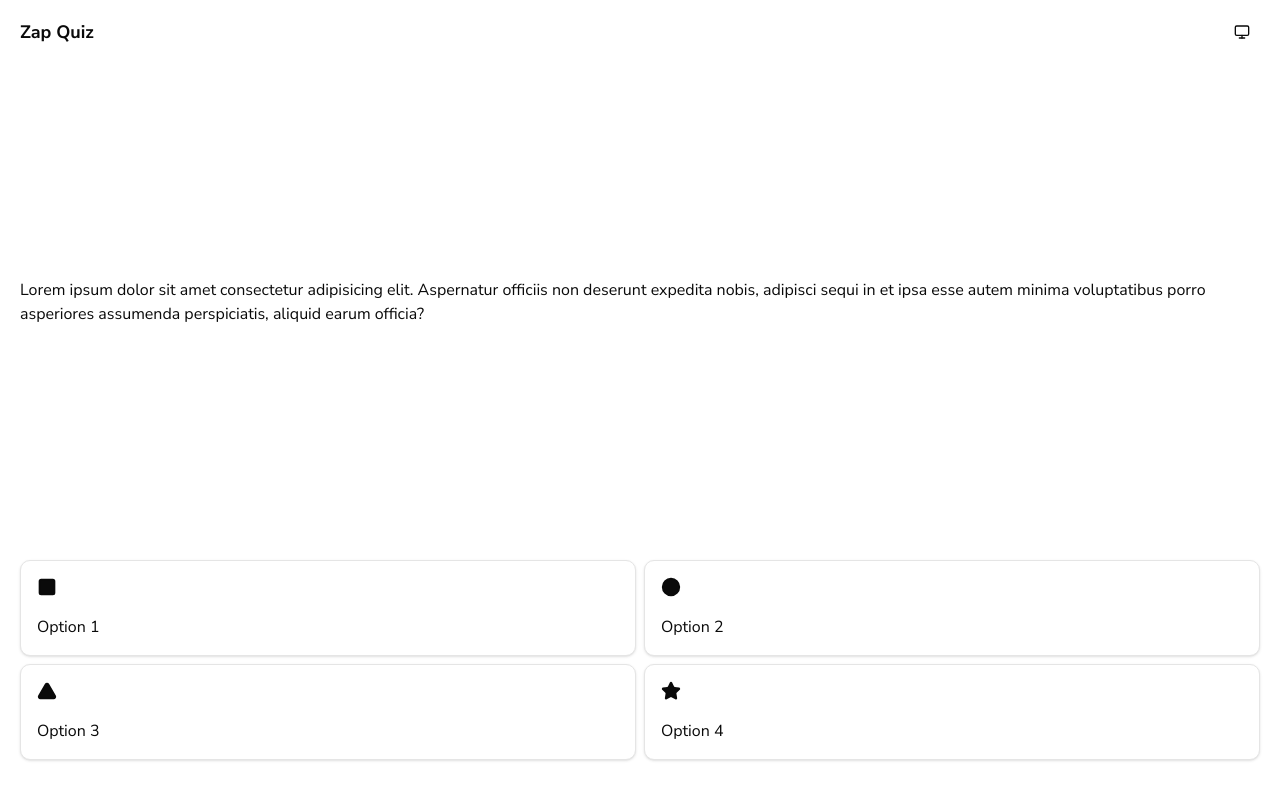
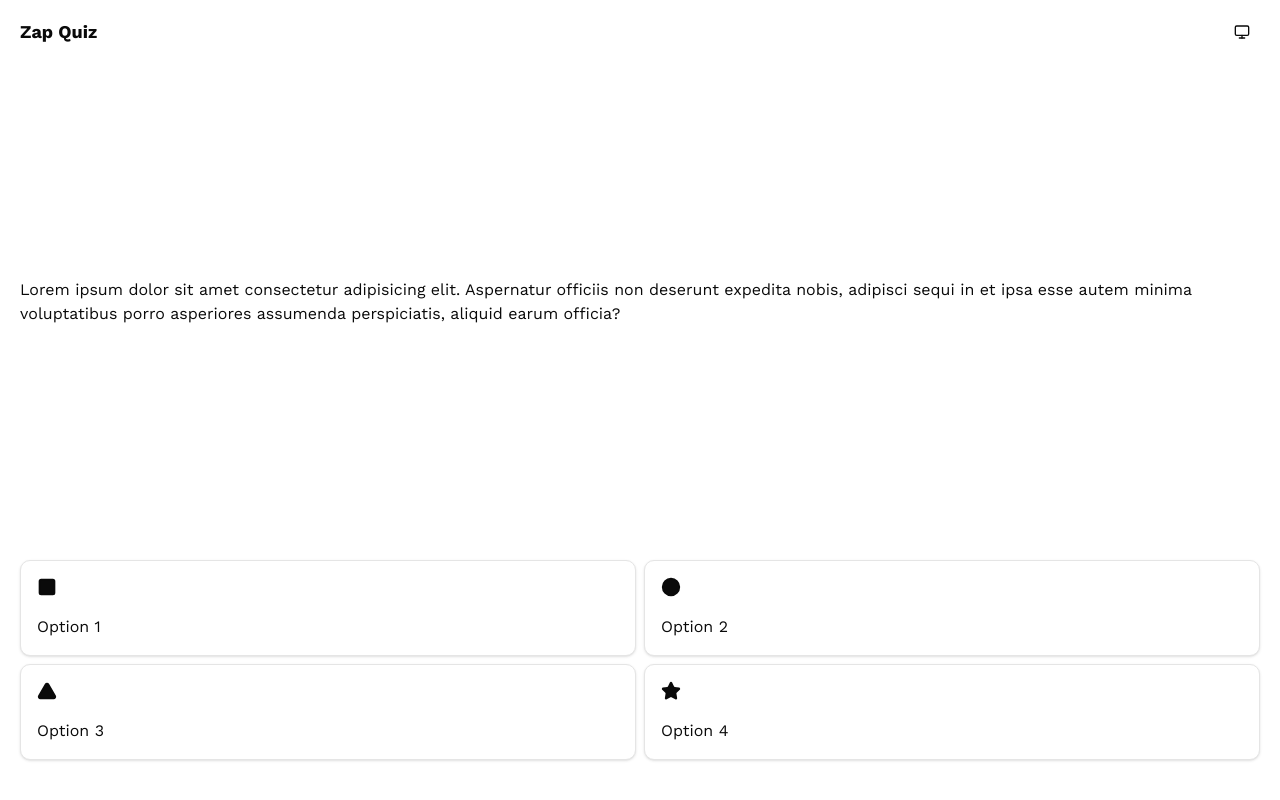
Before and after one commit to JM-M/zap-quiz, a Next.js app: page /1/play in a window 1280 px wide. Built offline with nearby package versions, Linux system fonts and the light colour scheme.

Commit message:
add font

```diff
--- a/src/app/globals.css
+++ b/src/app/globals.css
@@ -6,7 +6,7 @@
 @theme inline {
   --color-background: var(--background);
   --color-foreground: var(--foreground);
-  --font-sans: var(--font-nunito-sans);
+  --font-sans: var(--font-work-sans);
   --font-mono: var(--font-geist-mono);
   --color-sidebar-ring: var(--sidebar-ring);
   --color-sidebar-border: var(--sidebar-border);
--- a/src/app/layout.tsx
+++ b/src/app/layout.tsx
@@ -1,11 +1,11 @@
 import { Nav } from "@/components/nav";
 import { ThemeProvider } from "@/components/providers/theme";
 import type { Metadata } from "next";
-import { Geist_Mono, Nunito_Sans } from "next/font/google";
+import { Geist_Mono, Work_Sans } from "next/font/google";
 import "./globals.css";
 
-const nunitoSans = Nunito_Sans({
-  variable: "--font-nunito-sans",
+const workSans = Work_Sans({
+  variable: "--font-work-sans",
   subsets: ["latin"],
 });
 
@@ -27,7 +27,7 @@ export default function RootLayout({
   return (
     <html lang="en" suppressHydrationWarning>
       <body
-        className={`${nunitoSans.variable} ${geistMono.variable} flex min-h-screen flex-col font-sans antialiased`}
+        className={`${workSans.variable} ${geistMono.variable} flex min-h-screen flex-col font-sans antialiased`}
       >
         <ThemeProvider
           attribute="class"
```
